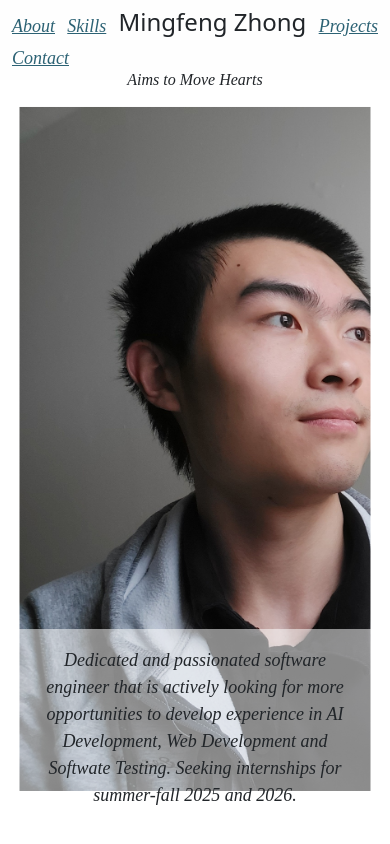
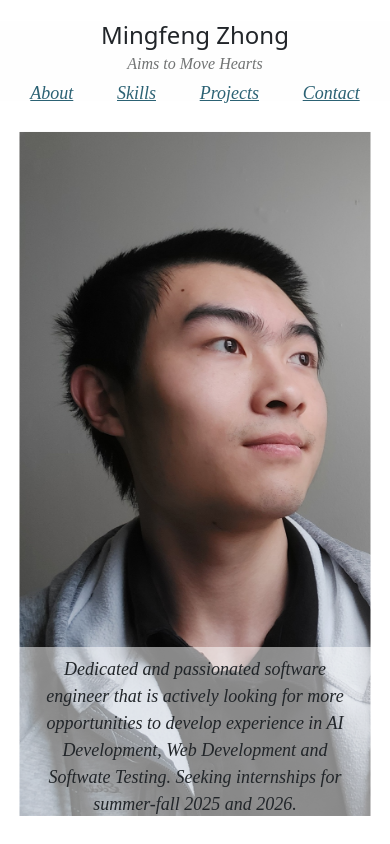
Before and after one commit to MingFZ0/MingFZ0.github.io, a React (Create React App) app: page / in a window 390 px wide. Shown: the top 844 px of the page. Built offline with nearby package versions, Linux system fonts and the light colour scheme.

Commit message:
Header and About are done

```diff
--- a/src/Page/About.css
+++ b/src/Page/About.css
@@ -12,6 +12,7 @@
     width: fit-content;
     font-size: medium;
     font-style: italic;
+    color: rgba(65, 68, 68, 0.749);
 }
 
 .AboutBgImg {
@@ -33,10 +34,42 @@
     text-align: center;
     /* margin-left: 10%;
     margin-right: 10%; */
+    width: 100%;
     padding-top: 1em;
-    padding-bottom: 5%;
+    padding-bottom: 3em;
     padding-left: 10%;
     padding-right: 10%;
     margin-bottom: 0;
     background-color: rgba(255, 255, 255, 0.521);
 }
+
+@media (max-width: 700px) {
+    #Summary {
+        padding-top: 0.5em;
+        padding-bottom: 2em;
+    }
+}
+
+
+@media (max-width: 450px) {
+
+    #Brand {
+        top: -3svh;
+    }
+
+    .AboutBgImg{
+        margin-top: 5px;
+        object-position: 10% 30%;
+    }
+}
+
+@media (max-width: 450px) {
+
+    #Brand {
+        top: -1em;
+    }
+
+    .AboutBgImg{
+        margin-top: 5px;
+    }
+}
--- a/src/Page/Header.css
+++ b/src/Page/Header.css
@@ -40,8 +40,23 @@
     }
 }
 
-@media (max-width: 500px) {
+@media (max-width: 450px) {
+
     .Header {
-        font-size: medium;
+        top: 2.5svh;
+    }
+
+    .Header .NavControlDiv {
+        margin-top: 3.2em;
+        display: inline-block;
+        margin-left: 5%;
+        margin-right: 5%;
+    }
+
+    #Name {
+        position: absolute;
+        top: 0svh;
+        left: 10svw;
+        right: 10svw;
     }
 }
--- a/src/Page/Header.js
+++ b/src/Page/Header.js
@@ -9,7 +9,7 @@ function Header(props) {
         <Navbar className="Header">
             <NavControl text="About" link="#Top"/>
             <NavControl text="Skills" link="#Skills"/>
-            <div className="NavControlDiv">
+            <div id="Name">
                 <h2 color="light" className="Title">Mingfeng Zhong</h2>
                 </div>
             <NavControl text="Projects" link="#Projects"/>
```
